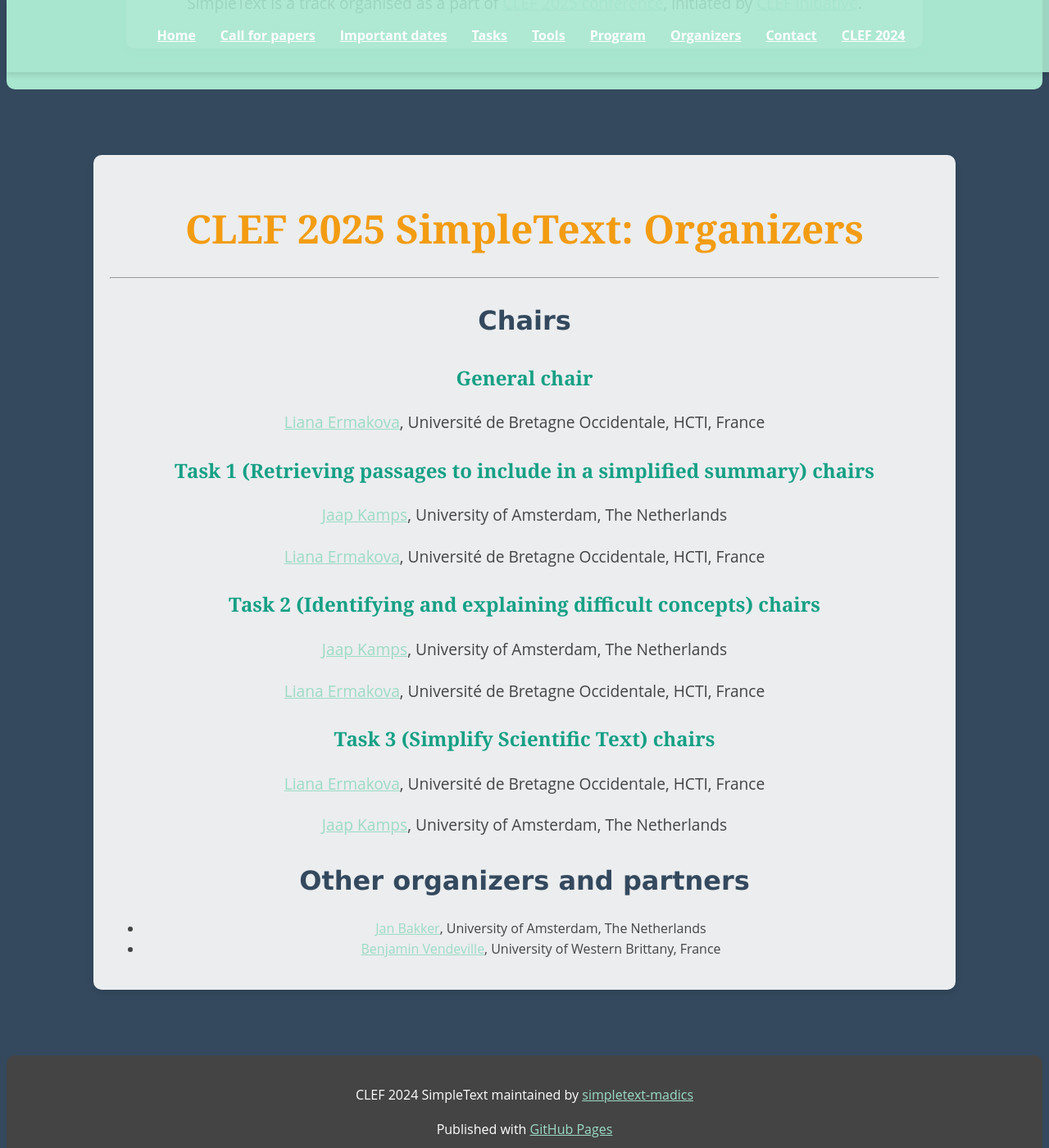
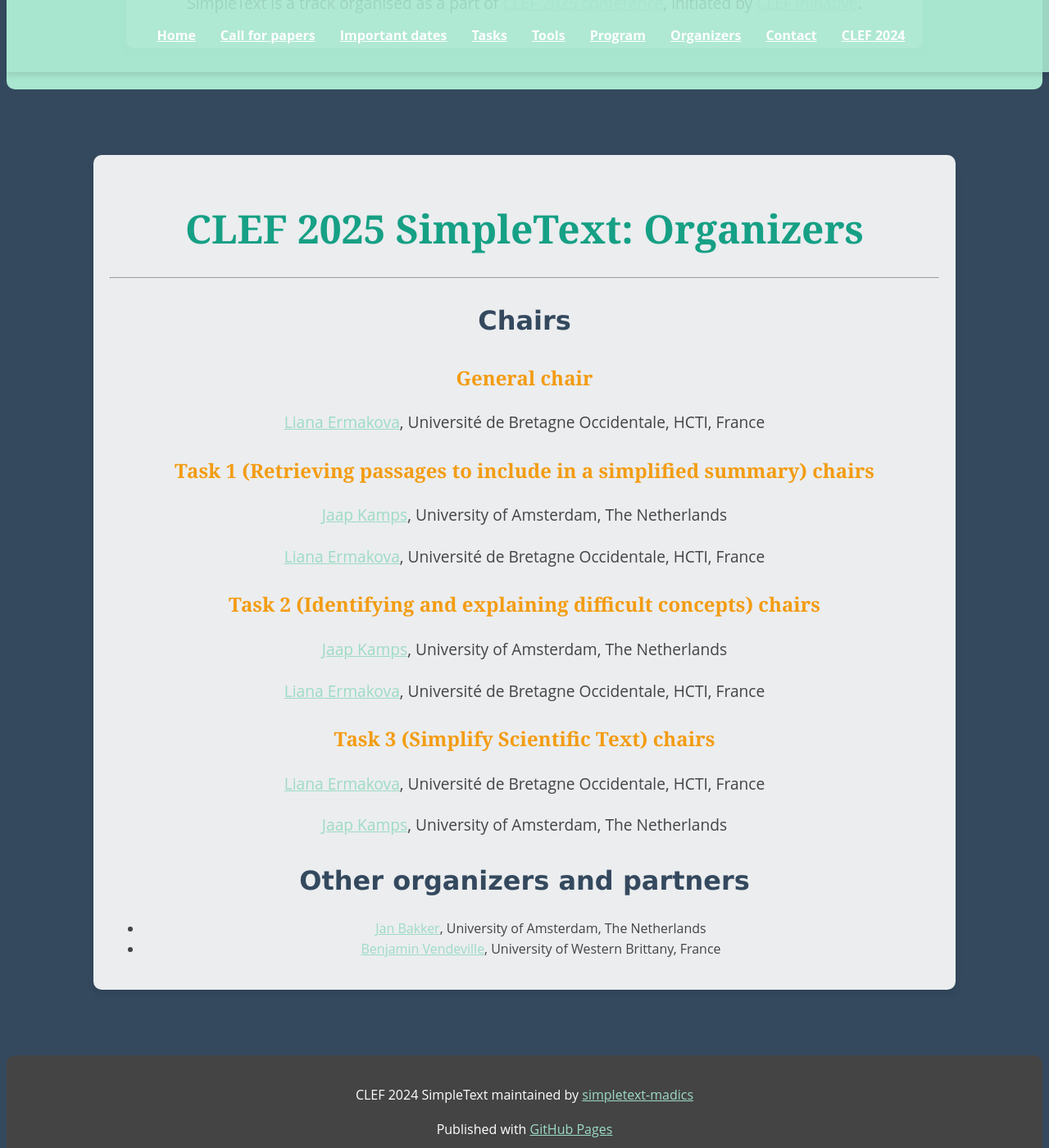
Before and after one commit to simpletext-madics/2025, a Jekyll site: the page built from organizers.md, in a window 1280 px wide and 1400 px high, scrolled down 208 px. Shown: the whole window at 82% size. Built offline with Jekyll 4.4.1, drawn with Linux system fonts in a browser that asks for light colours.

Commit message:
Update styles.css

```diff
--- a/assets/css/styles.css
+++ b/assets/css/styles.css
@@ -96,7 +96,7 @@ main {
 
 main h1 {
     font-size: 3rem;
-    color: #f39c12; /* Couleur différente pour H1 */
+    color: #16A085; /* Couleur différente pour H1 */
     font-family: 'Georgia', serif; /* Police différente pour H1 */
     margin-bottom: 20px;
 }
@@ -110,7 +110,7 @@ main h2 {
 
 main h3 {
     font-size: 1.5rem;
-    color: #16A085; /* Couleur différente pour H3 */
+    color: #f39c12; /* Couleur différente pour H3 */
     font-family: 'Georgia', serif; /* Police différente pour H3 */
     margin-bottom: 20px;
 }
```
